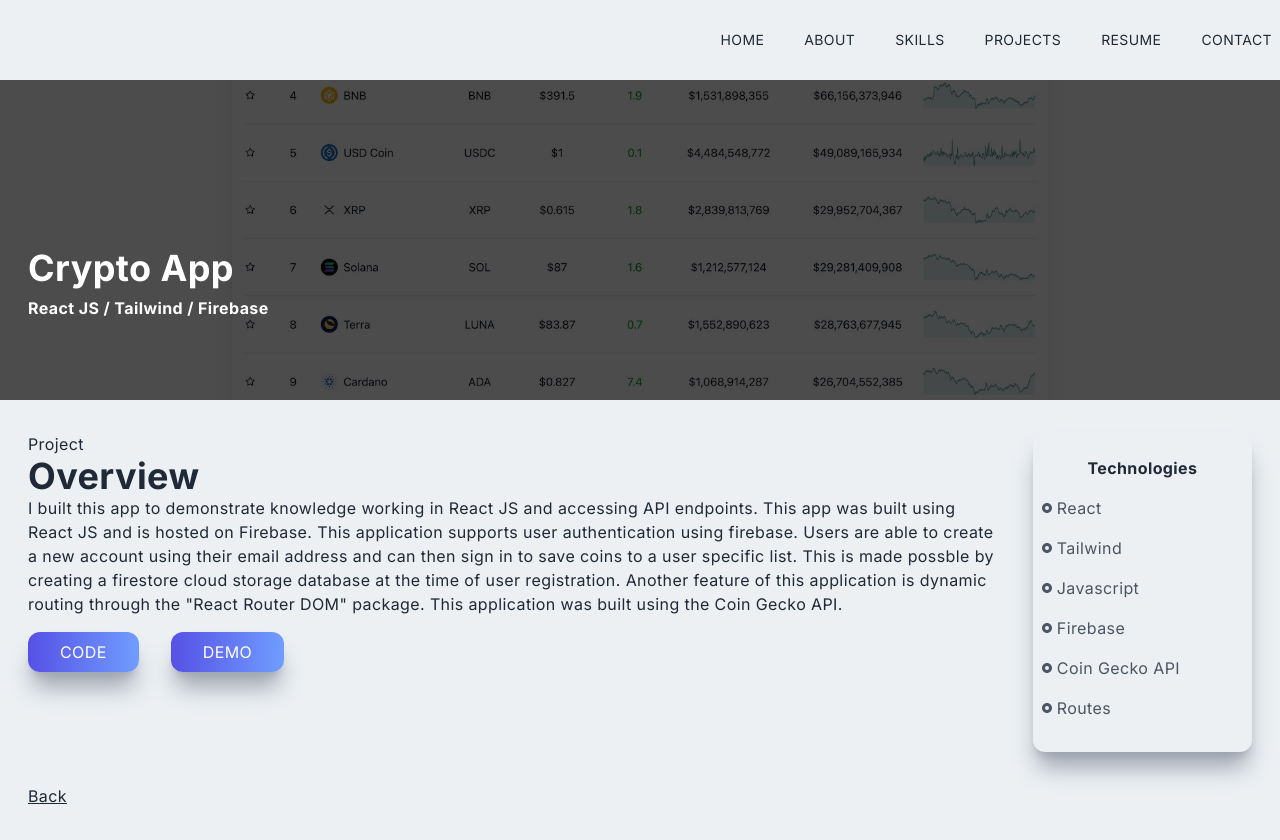
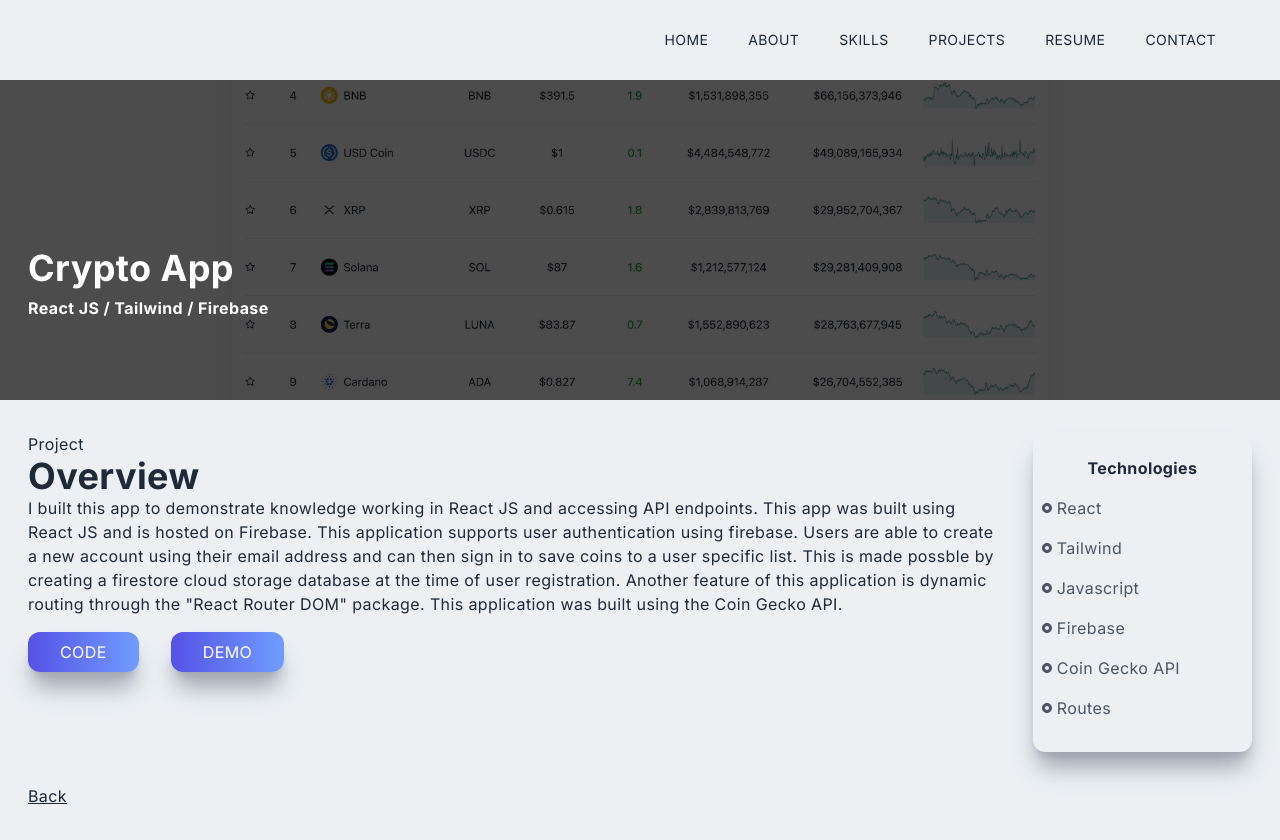
Before and after one commit to MUNIF-2242/my-portfolio, a Next.js app: page /crypto in a window 1280 px wide. Built offline with nearby package versions, Linux system fonts and the light colour scheme.

Commit message:
add some style for navbar

```diff
--- a/components/Navbar.jsx
+++ b/components/Navbar.jsx
@@ -55,7 +55,7 @@
           : "fixed w-full h-20 z-[100]"
       }
     >
-      <div className="flex justify-between items-center w-full h-full px-2 2xl:px-16">
+      <div className="flex justify-between items-center w-full h-full px-2 md:px-16 2xl:px-16">
         <Link href="/">
           {/* <Image
               src={NavLogo}
```
